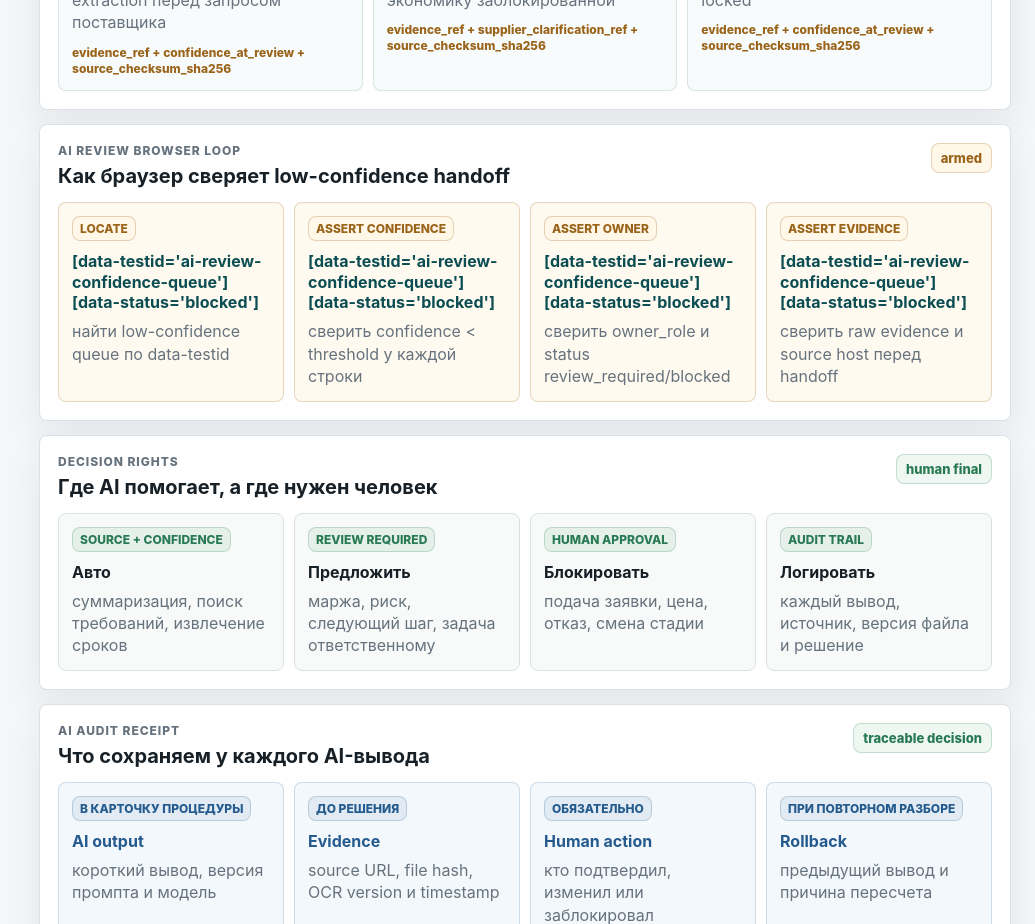
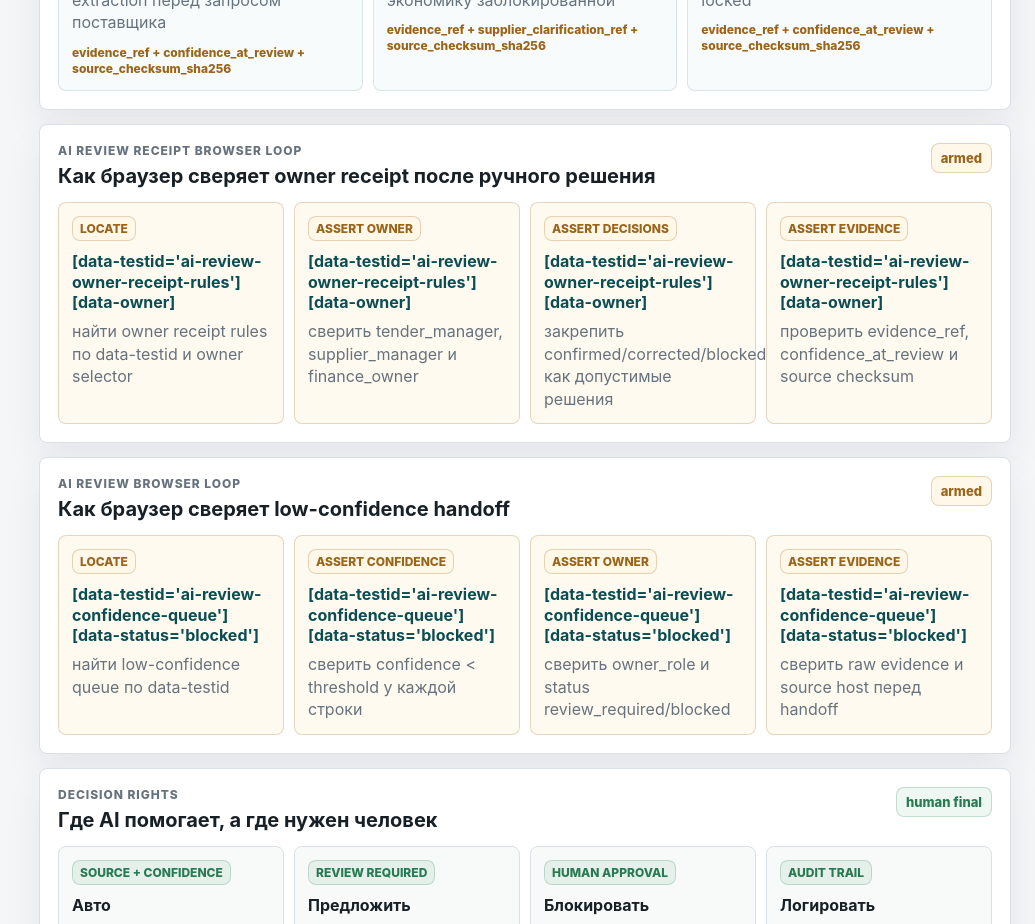
Before and after one commit to info14fourteen-creator/ASTS, a Next.js app in the folder apps/web/: page /ai-review in a window 1280 px wide. Shown: the part 1440-2364 px from the top of the page, without its empty margins (245-1280 px from the left). Built offline with nearby package versions, Linux system fonts and the light colour scheme.

Commit message:
Add AI review receipt browser loop

```diff
--- a/apps/web/app/ai-review/page.tsx
+++ b/apps/web/app/ai-review/page.tsx
@@ -119,6 +119,22 @@ const aiReviewOwnerReceiptRules = [
     rule: "подтвердить маржу, исправить расчет или оставить outcome locked",
   },
 ];
+
+const aiReviewReceiptBrowserLoop = {
+  status: "armed",
+  route: "/ai-review",
+  selector: "[data-testid='ai-review-owner-receipt-rules'] [data-owner]",
+  expectedOwners: aiReviewOwnerReceiptRules.map((rule) => rule.owner),
+  expectedRuleCount: aiReviewOwnerReceiptRules.length,
+  requiredFields: ["evidence_ref", "confidence_at_review", "source_checksum_sha256"],
+  allowedDecisions: "confirmed,corrected,blocked",
+  checks: [
+    ["Locate", "найти owner receipt rules по data-testid и owner selector"],
+    ["Assert owner", "сверить tender_manager, supplier_manager и finance_owner"],
+    ["Assert decisions", "закрепить confirmed/corrected/blocked как допустимые решения"],
+    ["Assert evidence", "проверить evidence_ref, confidence_at_review и source checksum"],
+  ],
+};
 
 const evidence = [
   ["ТЗ", "Файл: tz_lighting_v4.pdf", "позиции 12-14", "manual"],
@@ -296,6 +312,36 @@ export default function AiReviewPage() {
                 <strong>{rule.owner}</strong>
                 <p>{rule.rule}</p>
                 <em>{rule.evidenceFields.join(" + ")}</em>
+              </article>
+            ))}
+          </div>
+        </section>
+
+        <section
+          className="panel ai-confidence-browser-loop-panel"
+          data-allowed-decisions={aiReviewReceiptBrowserLoop.allowedDecisions}
+          data-owner-count={aiReviewReceiptBrowserLoop.expectedOwners.length}
+          data-owners={aiReviewReceiptBrowserLoop.expectedOwners.join(",")}
+          data-required-fields={aiReviewReceiptBrowserLoop.requiredFields.join(",")}
+          data-route={aiReviewReceiptBrowserLoop.route}
+          data-rule-count={aiReviewReceiptBrowserLoop.expectedRuleCount}
+          data-selector={aiReviewReceiptBrowserLoop.selector}
+          data-status={aiReviewReceiptBrowserLoop.status}
+          data-testid="ai-review-receipt-browser-loop"
+        >
+          <div className="panel-head compact">
+            <div>
+              <p className="eyebrow">AI review receipt browser loop</p>
+              <h2>Как браузер сверяет owner receipt после ручного решения</h2>
+            </div>
+            <span className="status-pill amber">{aiReviewReceiptBrowserLoop.status}</span>
+          </div>
+          <div className="ai-confidence-browser-loop-grid">
+            {aiReviewReceiptBrowserLoop.checks.map(([title, text]) => (
+              <article key={title}>
+                <span>{title}</span>
+                <strong>{aiReviewReceiptBrowserLoop.selector}</strong>
+                <p>{text}</p>
               </article>
             ))}
           </div>
```
Also changed, not shown: apps/web/app/plan/page.tsx (+4 -4 lines), apps/web/scripts/smoke.mjs (+7 -1 lines), 1 other file (tests, documents, lock files or other folders).
